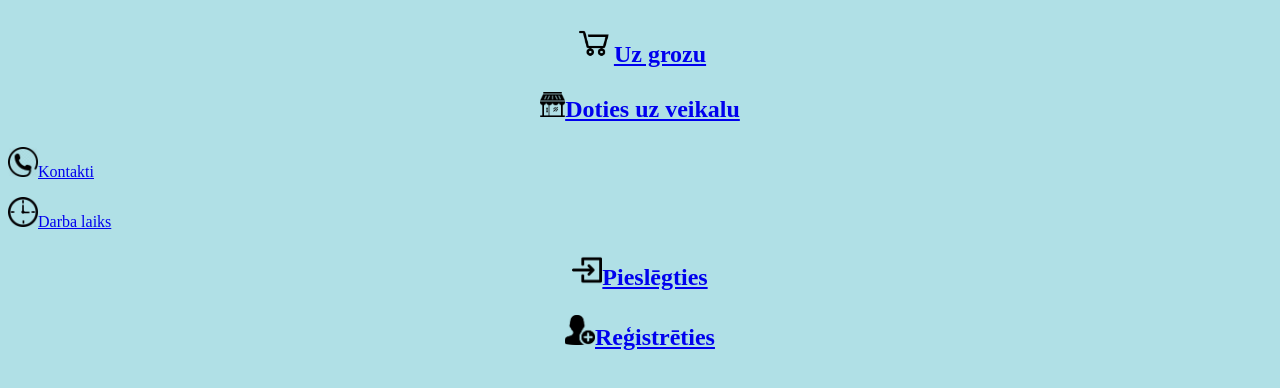
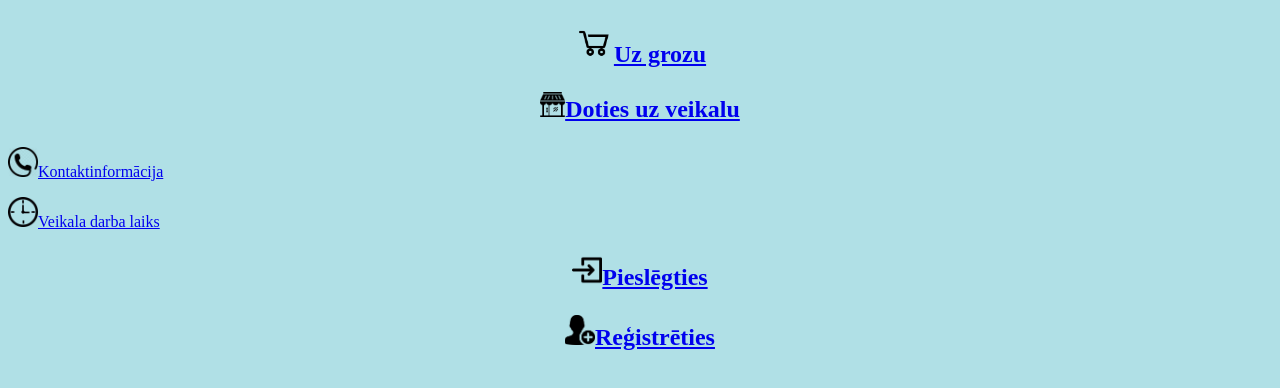
Before and after one commit to KeitaVilde/projekts11-1, a plain HTML site: page projekts/index.html in a window 1280 px wide. Shown: the part 272-660 px from the top of the page. Drawn offline with Linux system fonts and the light colour scheme.

Commit message:
Update index.html

```diff
--- a/projekts/index.html
+++ b/projekts/index.html
@@ -13,14 +13,14 @@
 
 
 <head>
-<title>Eksotiskie ēdieni</title>
+<title>Eksotiski ēdieni un dzērieni</title>
 </head>
 
 <center><h2><p><img src="atteli/veik.png" alt="Workplace" usemap="#workmap" width="25" height="25"><a href="skati/veikals.html">Doties uz veikalu</a></p></h2></center>
 
-<p><img src="atteli/z.png" alt="Workplace" usemap="#workmap" width="30" height="30"><a href="skati/kontakti.html">Kontakti</a></p>
+<p><img src="atteli/z.png" alt="Workplace" usemap="#workmap" width="30" height="30"><a href="skati/kontakti.html">Kontaktinformācija</a></p>
 
-<p><img src="atteli/pulk.png" alt="Workplace" usemap="#workmap" width="30" height="30"><a href="skati/darbalaiks.html">Darba laiks</a></p>
+<p><img src="atteli/pulk.png" alt="Workplace" usemap="#workmap" width="30" height="30"><a href="skati/darbalaiks.html">Veikala darba laiks</a></p>
 
 <center><h2><p><img src="atteli/login.png" alt="Workplace" usemap="#workmap" width="30" height="30"><a href="skati/pieslēgšanās.html">Pieslēgties</a></p></h2></center>
 
```
